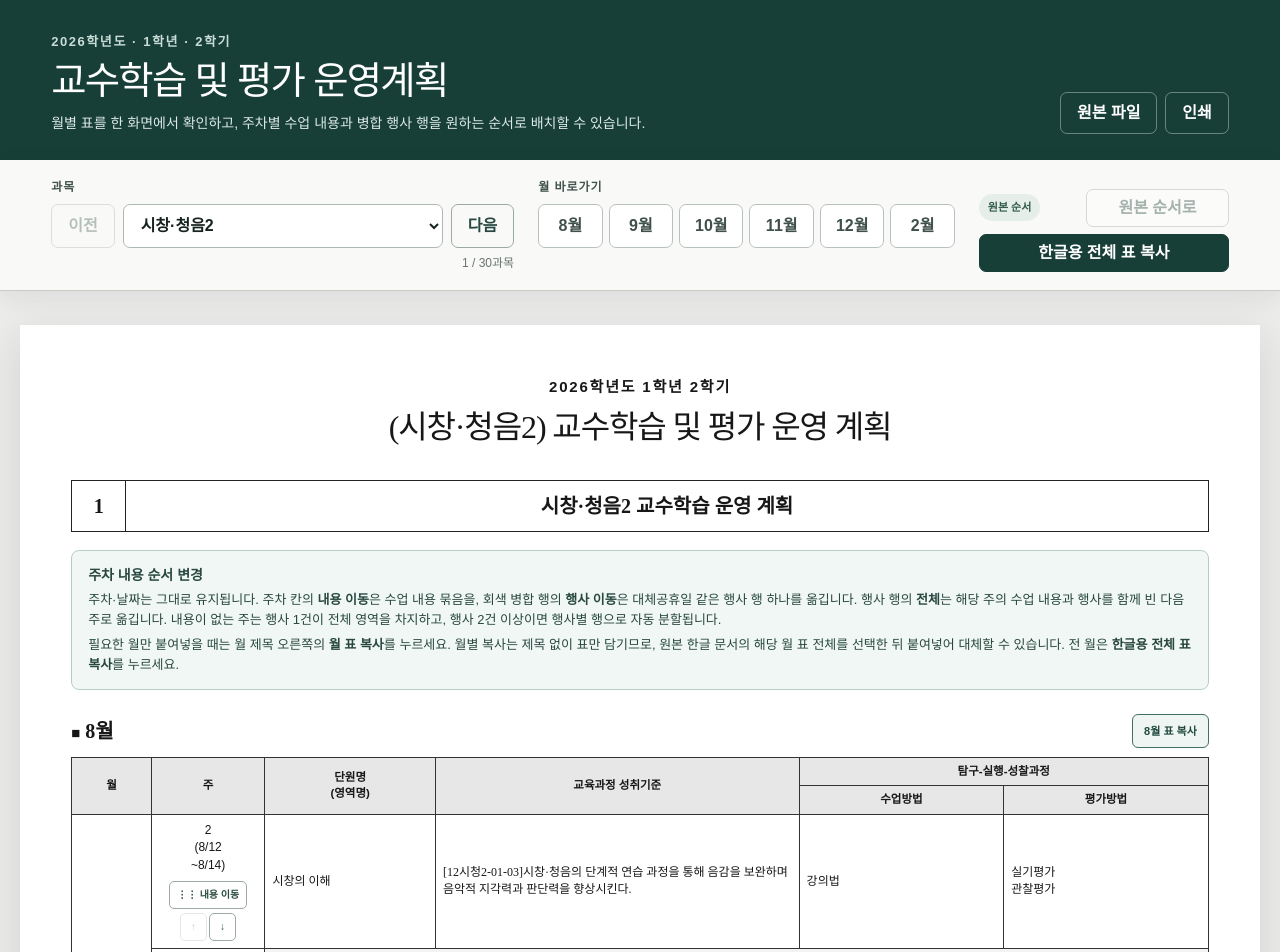
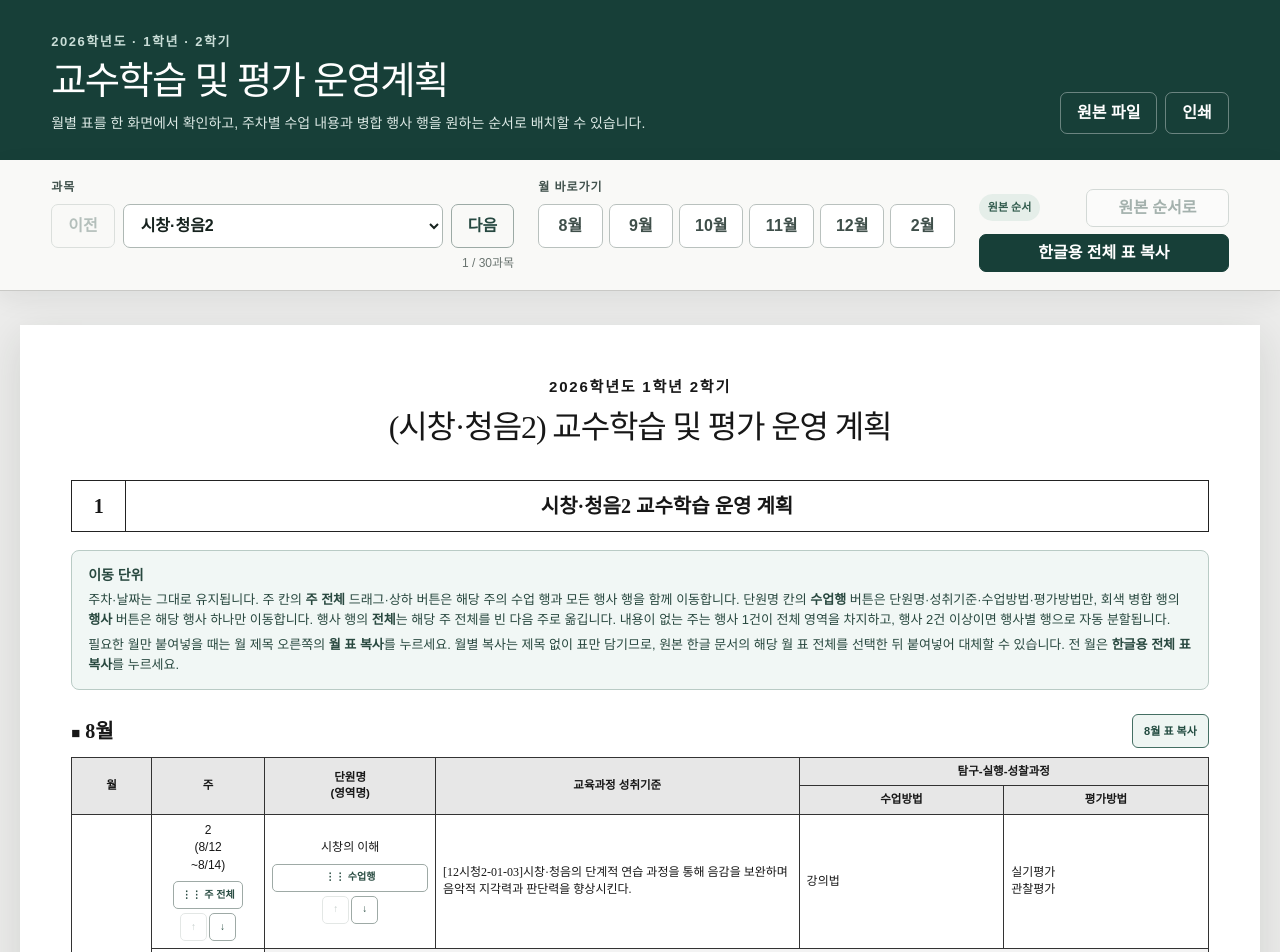
Before and after one commit to lallafm1984/lotto-web, a Next.js app: page /teaching-plan in a window 1280 px wide. Shown: the top 952 px of the page. Built offline with nearby package versions, Linux system fonts and the light colour scheme.

Commit message:
Separate week lesson and event move controls

```diff
--- a/app/teaching-plan/plan-viewer.tsx
+++ b/app/teaching-plan/plan-viewer.tsx
@@ -69,7 +69,7 @@ type StoredOrders = Record<string, string[]>;
 type StoredEventLayouts = Record<string, Record<string, string[]>>;
 
 type DraggedItem = {
-  kind: "payload" | "event";
+  kind: "week" | "payload" | "event";
   slotId: string;
   eventIndex?: number;
 };
@@ -482,13 +482,39 @@ export function PlanViewer() {
     const [movedPayload] = nextOrder.splice(sourceIndex, 1);
     nextOrder.splice(targetIndex, 0, movedPayload);
     setOrders((current) => ({ ...current, [subject.id]: nextOrder }));
-    setCopyStatus("변경사항이 이 기기에 임시 저장되었습니다.");
+    setCopyStatus("단원명부터 평가방법까지의 수업 행만 이동했습니다.");
   };
 
   const movePayload = (slotId: string, direction: -1 | 1) => {
     const index = slots.findIndex((slot) => slot.id === slotId);
     const target = slots[index + direction];
     if (target) reorderPayloads(slotId, target.id);
+  };
+
+  const reorderWeeks = (sourceSlotId: string, targetSlotId: string) => {
+    if (sourceSlotId === targetSlotId) return;
+    const sourceIndex = slots.findIndex((slot) => slot.id === sourceSlotId);
+    const targetIndex = slots.findIndex((slot) => slot.id === targetSlotId);
+    if (sourceIndex < 0 || targetIndex < 0) return;
+
+    const nextOrder = [...activeOrder];
+    const [movedPayload] = nextOrder.splice(sourceIndex, 1);
+    nextOrder.splice(targetIndex, 0, movedPayload);
+
+    const eventGroups = slots.map((slot) => [...(eventsBySlot.get(slot.id) ?? [])]);
+    const [movedEvents] = eventGroups.splice(sourceIndex, 1);
+    eventGroups.splice(targetIndex, 0, movedEvents);
+    const nextLayout = Object.fromEntries(slots.map((slot, index) => [slot.id, eventGroups[index]]));
+
+    setOrders((current) => ({ ...current, [subject.id]: nextOrder }));
+    setEventLayouts((current) => ({ ...current, [subject.id]: nextLayout }));
+    setCopyStatus("해당 주의 수업 행과 행사 행을 모두 함께 이동했습니다.");
+  };
+
+  const moveWeek = (slotId: string, direction: -1 | 1) => {
+    const index = slots.findIndex((slot) => slot.id === slotId);
+    const target = slots[index + direction];
+    if (target) reorderWeeks(slotId, target.id);
   };
 
   const moveEventToSlot = (sourceSlotId: string, eventIndex: number, targetSlotId: string) => {
@@ -684,8 +710,8 @@ export function PlanViewer() {
         </div>
 
         <aside className={styles.editGuide}>
-          <strong>주차 내용 순서 변경</strong>
-          <p>주차·날짜는 그대로 유지됩니다. 주차 칸의 <b>내용 이동</b>은 수업 내용 묶음을, 회색 병합 행의 <b>행사 이동</b>은 대체공휴일 같은 행사 행 하나를 옮깁니다. 행사 행의 <b>전체</b>는 해당 주의 수업 내용과 행사를 함께 빈 다음 주로 옮깁니다. 내용이 없는 주는 행사 1건이 전체 영역을 차지하고, 행사 2건 이상이면 행사별 행으로 자동 분할됩니다.</p>
+          <strong>이동 단위</strong>
+          <p>주차·날짜는 그대로 유지됩니다. 주 칸의 <b>주 전체</b> 드래그·상하 버튼은 해당 주의 수업 행과 모든 행사 행을 함께 이동합니다. 단원명 칸의 <b>수업행</b> 버튼은 단원명·성취기준·수업방법·평가방법만, 회색 병합 행의 <b>행사</b> 버튼은 해당 행사 하나만 이동합니다. 행사 행의 <b>전체</b>는 해당 주 전체를 빈 다음 주로 옮깁니다. 내용이 없는 주는 행사 1건이 전체 영역을 차지하고, 행사 2건 이상이면 행사별 행으로 자동 분할됩니다.</p>
           <p>필요한 월만 붙여넣을 때는 월 제목 오른쪽의 <b>월 표 복사</b>를 누르세요. 월별 복사는 제목 없이 표만 담기므로, 원본 한글 문서의 해당 월 표 전체를 선택한 뒤 붙여넣어 대체할 수 있습니다. 전 월은 <b>한글용 전체 표 복사</b>를 누르세요.</p>
         </aside>
 
@@ -752,29 +778,57 @@ export function PlanViewer() {
                               className={styles.dragHandle}
                               draggable
                               onDragStart={(event) => {
-                                setDraggedItem({ kind: "payload", slotId: week.id });
+                                setDraggedItem({ kind: "week", slotId: week.id });
                                 event.dataTransfer.effectAllowed = "move";
-                                event.dataTransfer.setData("text/plain", `payload:${week.id}`);
+                                event.dataTransfer.setData("text/plain", `week:${week.id}`);
                               }}
                               onDragEnd={() => {
                                 setDraggedItem(null);
                                 setDropSlotId(null);
                               }}
-                              aria-label={`${week.week.replace(/\n/g, " ")} 내용 이동`}
+                              aria-label={`${week.week.replace(/\n/g, " ")} 주 전체 이동`}
                             >
-                              <span className={styles.desktopDragLabel}>⋮⋮ 내용 이동</span>
-                              <span className={styles.mobileDragLabel}>이동</span>
+                              <span className={styles.desktopDragLabel}>⋮⋮ 주 전체</span>
+                              <span className={styles.mobileDragLabel}>전체</span>
                             </button>
                             <span className={styles.arrowTools}>
-                              <button type="button" disabled={slotIndex === 0} onClick={() => movePayload(week.id, -1)} aria-label="이전 주차와 내용 바꾸기">↑</button>
-                              <button type="button" disabled={slotIndex === slots.length - 1} onClick={() => movePayload(week.id, 1)} aria-label="다음 주차와 내용 바꾸기">↓</button>
+                              <button type="button" disabled={slotIndex === 0} onClick={() => moveWeek(week.id, -1)} aria-label="이전 주차로 주 전체 이동">↑</button>
+                              <button type="button" disabled={slotIndex === slots.length - 1} onClick={() => moveWeek(week.id, 1)} aria-label="다음 주차로 주 전체 이동">↓</button>
                             </span>
                           </div>
                         </td>
                       );
                       const payloadCells = (
                         <>
-                          <td className={payloadIsEmpty(payload) ? styles.emptyPayload : ""}>{payload.unit}</td>
+                          <td className={`${styles.unitCell} ${payloadIsEmpty(payload) ? styles.emptyPayload : ""}`}>
+                            <span className={styles.unitText}>{payload.unit}</span>
+                            {hasContent ? (
+                              <div className={`${styles.rowTools} ${styles.unitTools}`}>
+                                <button
+                                  type="button"
+                                  className={styles.dragHandle}
+                                  draggable
+                                  onDragStart={(event) => {
+                                    setDraggedItem({ kind: "payload", slotId: week.id });
+                                    event.dataTransfer.effectAllowed = "move";
+                                    event.dataTransfer.setData("text/plain", `payload:${week.id}`);
+                                  }}
+                                  onDragEnd={() => {
+                                    setDraggedItem(null);
+                                    setDropSlotId(null);
+                                  }}
+                                  aria-label={`${week.week.replace(/\n/g, " ")} 수업 행만 이동`}
+                                >
+                                  <span className={styles.desktopDragLabel}>⋮⋮ 수업행</span>
+                                  <span className={styles.mobileDragLabel}>수업행</span>
+                                </button>
+                                <span className={styles.arrowTools}>
+                                  <button type="button" disabled={slotIndex === 0} onClick={() => movePayload(week.id, -1)} aria-label="이전 주차로 수업 행만 이동">↑</button>
+                                  <button type="button" disabled={slotIndex === slots.length - 1} onClick={() => movePayload(week.id, 1)} aria-label="다음 주차로 수업 행만 이동">↓</button>
+                                </span>
+                              </div>
+                            ) : null}
+                          </td>
                           <td className={payloadIsEmpty(payload) ? styles.emptyPayload : ""}>{payload.achievement}</td>
                           <td className={payloadIsEmpty(payload) ? styles.emptyPayload : ""}>{payload.teaching}</td>
                           <td className={payloadIsEmpty(payload) ? styles.emptyPayload : ""}>{payload.evaluation}</td>
@@ -790,6 +844,7 @@ export function PlanViewer() {
                         onDragLeave: () => setDropSlotId((current) => current === week.id ? null : current),
                         onDrop: (event: DragEvent<HTMLTableRowElement>) => {
                           event.preventDefault();
+                          if (draggedItem?.kind === "week") reorderWeeks(draggedItem.slotId, week.id);
                           if (draggedItem?.kind === "payload") reorderPayloads(draggedItem.slotId, week.id);
                           if (draggedItem?.kind === "event" && draggedItem.eventIndex !== undefined) {
                             moveEventToSlot(draggedItem.slotId, draggedItem.eventIndex, week.id);
@@ -825,7 +880,7 @@ export function PlanViewer() {
                                       }}
                                       aria-label={`${eventText} 행사 행 이동`}
                                     >
-                                      ⋮⋮ 행사 이동
+                                      ⋮⋮ 행사만
                                     </button>
                                     {eventIndex === 0 ? (
                                       <button
--- a/app/teaching-plan/teaching-plan.module.css
+++ b/app/teaching-plan/teaching-plan.module.css
@@ -375,6 +375,20 @@
   margin-top: 7px;
 }
 
+.unitCell {
+  text-align: center;
+}
+
+.unitText {
+  display: block;
+  white-space: pre-line;
+}
+
+.unitTools .dragHandle {
+  width: 100%;
+  min-width: 0;
+}
+
 .dragHandle,
 .wholeMoveButton,
 .arrowTools button {
@@ -601,6 +615,10 @@
     padding: 0 1px;
   }
 
+  .unitTools .dragHandle {
+    padding: 0 1px;
+  }
+
   .arrowTools button {
     width: 22px;
     min-height: 22px;
@@ -701,6 +719,10 @@
     flex-direction: column;
   }
 
+  .unitTools .arrowTools {
+    flex-direction: column;
+  }
+
   .eventTools {
     display: flex;
     flex-wrap: wrap;
```
